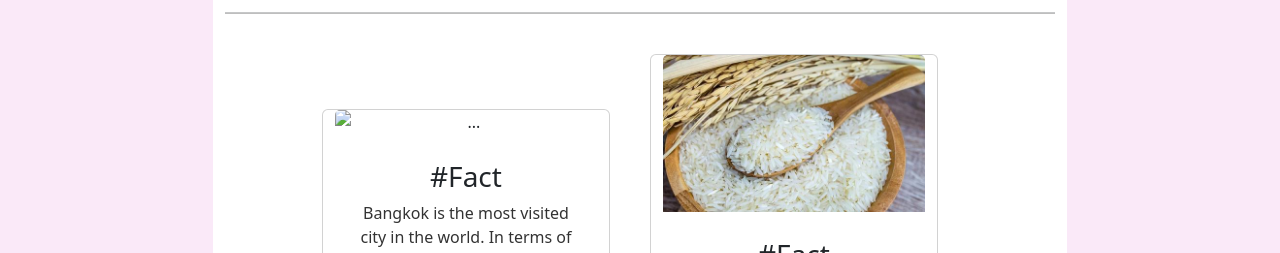
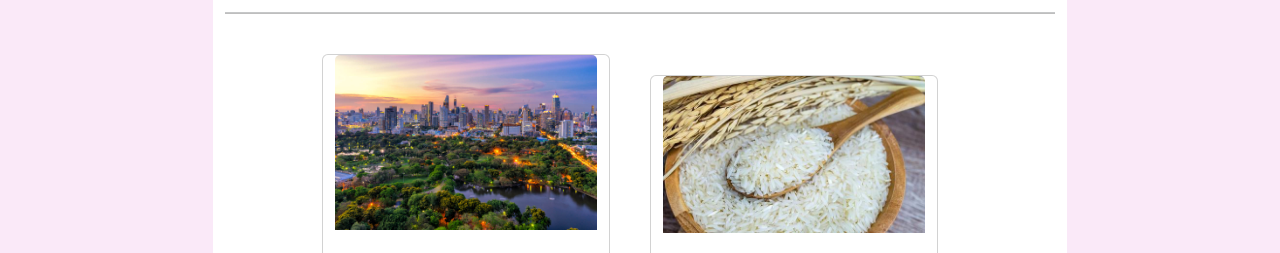
Before and after one commit to haltinaa/tochno_last, a plain HTML site: page facts.html in a window 1280 px wide. Shown: the part 681-934 px from the top of the page. Drawn offline with nearby package versions, Linux system fonts and the light colour scheme; the site is published under a folder, as on GitHub Pages, so addresses that start at the root find nothing; a web font is replaced by a local one.

Commit message:
Update facts.html

```diff
--- a/facts.html
+++ b/facts.html
@@ -62,7 +62,7 @@
 
                     <div class="section row">
                         <div class="card col-sm-12 col-4" style="width: 18rem;">
-                            <img src="/bangkok.jpg" class="card-img-top" alt="...">
+                            <img src="bangkok.jpg" class="card-img-top" alt="...">
                             <div class="card-body">
                                 <h3 class="card-title">#Fact</h3>
                                 <p class="card-text">Bangkok is the most visited city in the world. In terms of the
```
